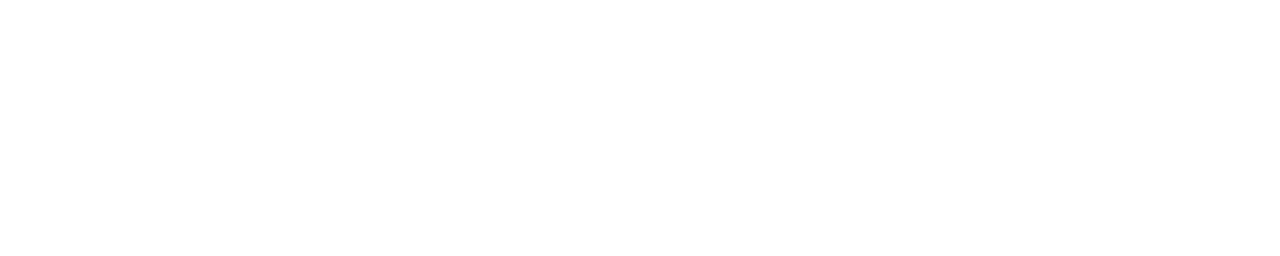
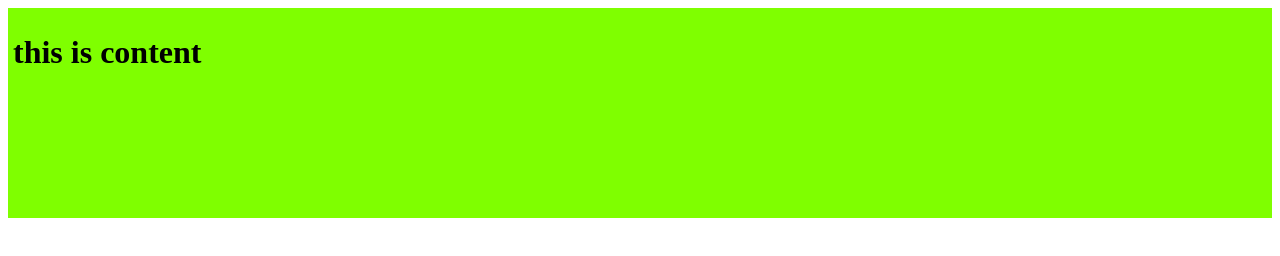
Before and after one commit to njymalking/programming_develop, a plain HTML site: page index.html in a window 1280 px wide. Drawn offline with Linux system fonts and the light colour scheme.

Commit message:
adding content div

```diff
--- a/index.html
+++ b/index.html
@@ -7,6 +7,8 @@
     <link rel="stylesheet" href="style.css">
 </head>
 <body>
-
+    <div class="content">
+        <h1>this is content</h1>
+    </div>
 </body>
 </html>
--- a/style.css
+++ b/style.css
@@ -0,0 +1,5 @@
+.content{
+    background-color: chartreuse;
+    height: 200px;
+    padding: 5px;
+}
```
